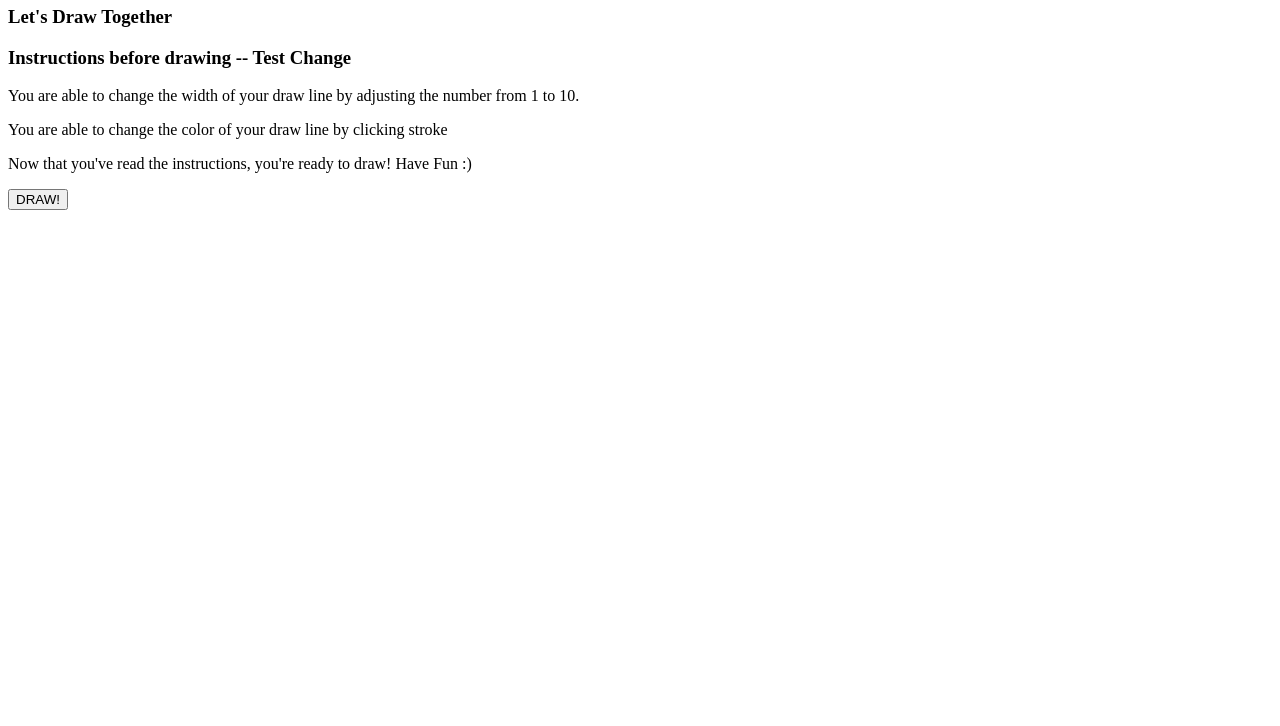
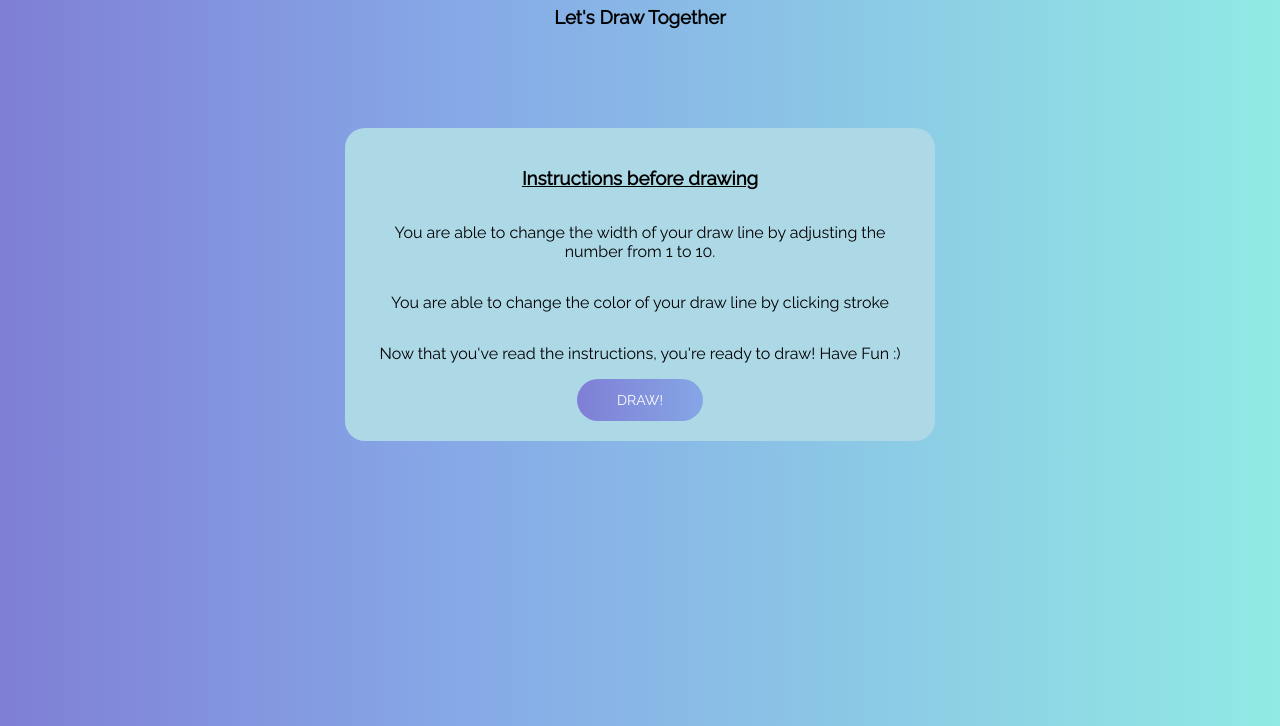
Before and after one commit to DrummerDee/DevDrawApp, a website: page index.html in a window 1280 px wide. Shown: the part 74-800 px from the top of the page. Drawn offline with Linux system fonts and the light colour scheme.

Commit message:
CSS of index.html page

```diff
--- a/index.css
+++ b/index.css
@@ -0,0 +1,82 @@
+*{
+    font-family: 'Raleway', sans-serif;
+}
+
+body{
+    background: rgb(127,127,213);
+    background: linear-gradient(90deg, rgba(127,127,213,1) 0%, rgba(134,168,231,1) 35%, rgba(145,234,228,1) 100%);
+}
+
+h1, h3{
+    text-align: center;
+}
+
+.container > h3{
+    text-decoration: underline;
+}
+
+.container{
+    display: flex;
+    text-align: center;
+    flex-direction: column;
+    margin:0px auto;
+    margin-top: 100px;
+    padding: 20px;
+    background-color: lightblue;
+    width: 550px;
+    border-radius: 20px;
+}
+
+/* Button */
+button {
+    text-decoration: none;
+    border: none;
+    font-size: 14px;
+    font-family: inherit;
+    color: #fff;
+    width: 9em;
+    height: 3em;
+    line-height: 2em;
+    text-align: center;
+    background: linear-gradient(90deg, rgba(127,127,213,1) 0%, rgba(134,168,231,1) 35%, rgba(145,234,228,1) 100%);
+    background-size: 300%;
+    border-radius: 30px;
+    z-index: 1;
+   }
+
+   button:hover {
+    animation: ani 8s linear infinite;
+    border: none;
+    cursor: pointer;
+   }
+
+   @keyframes ani {
+    0% {
+     background-position: 0%;
+    }
+
+    100% {
+     background-position: 400%;
+    }
+   }
+
+   button:before {
+    content: '';
+    top: -5px;
+    left: -5px;
+    right: -5px;
+    bottom: -5px;
+    z-index: -1;
+    background: linear-gradient(90deg, rgba(127,127,213,1) 0%, rgba(134,168,231,1) 35%, rgba(145,234,228,1) 100%);
+    background-size: 400%;
+    border-radius: 35px;
+    transition: 1s;
+   }
+
+   button:hover::before {
+    filter: blur(20px);
+   }
+
+   button:active {
+    background: linear-gradient(90deg, rgba(127,127,213,1) 0%, rgba(134,168,231,1) 35%, rgba(145,234,228,1) 100%);
+}
--- a/index.html
+++ b/index.html
@@ -6,13 +6,16 @@
     <meta http-equiv="X-UA-Compatible" content="IE=edge">
     <meta name="viewport" content="width=device-width, initial-scale=1.0">
     <link rel="stylesheet" href="index.css">
-    <title>Drawing App </title>
+    <link rel="preconnect" href="https://fonts.googleapis.com">
+    <link rel="preconnect" href="https://fonts.gstatic.com" crossorigin>
+    <link href="https://fonts.googleapis.com/css2?family=Raleway&display=swap" rel="stylesheet">
+    <script src="https://kit.fontawesome.com/a995213cd6.js" crossorigin="anonymous"></script>
 </head>
 <body>
-    <h1>Dev Draw</h1>
+    <h1>Dev Draw <i class="fa-solid fa-paintbrush"></i></h1>
     <h3>Let's Draw Together</h3>
     <div class="container">
-        <h3>Instructions before drawing -- Test Change</h3>
+        <h3>Instructions before drawing</h3>
         <p> You are able to change the width of your draw line by adjusting the number from 1 to 10.
         <p> You are able to change the color of your draw line by clicking stroke</p>
         <p> Now that you've read the instructions, you're ready to draw! Have Fun :) </p>
--- a/main.css
+++ b/main.css
@@ -1,4 +1,4 @@
-body {
+body{
     box-sizing: border-box;
     margin: 0;
     padding: 0;
```
Also changed, not shown: 1 other file.
